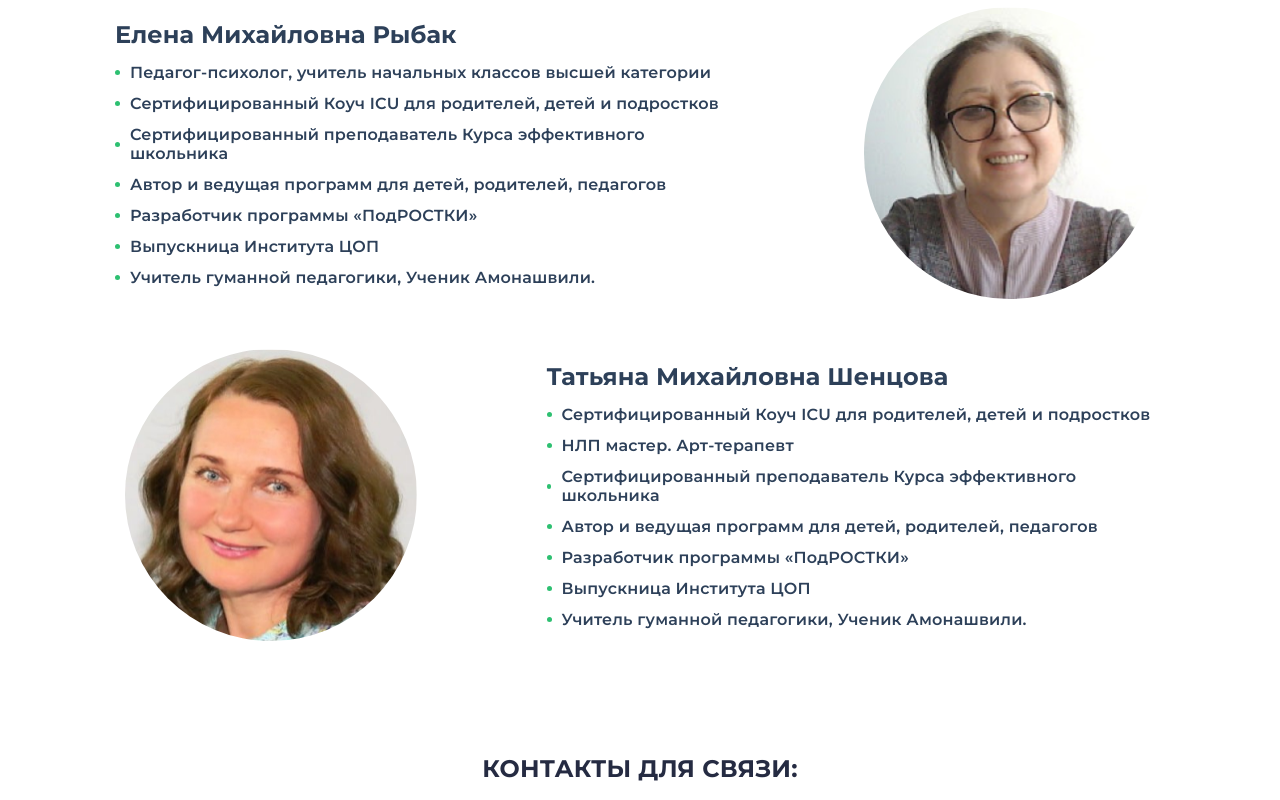
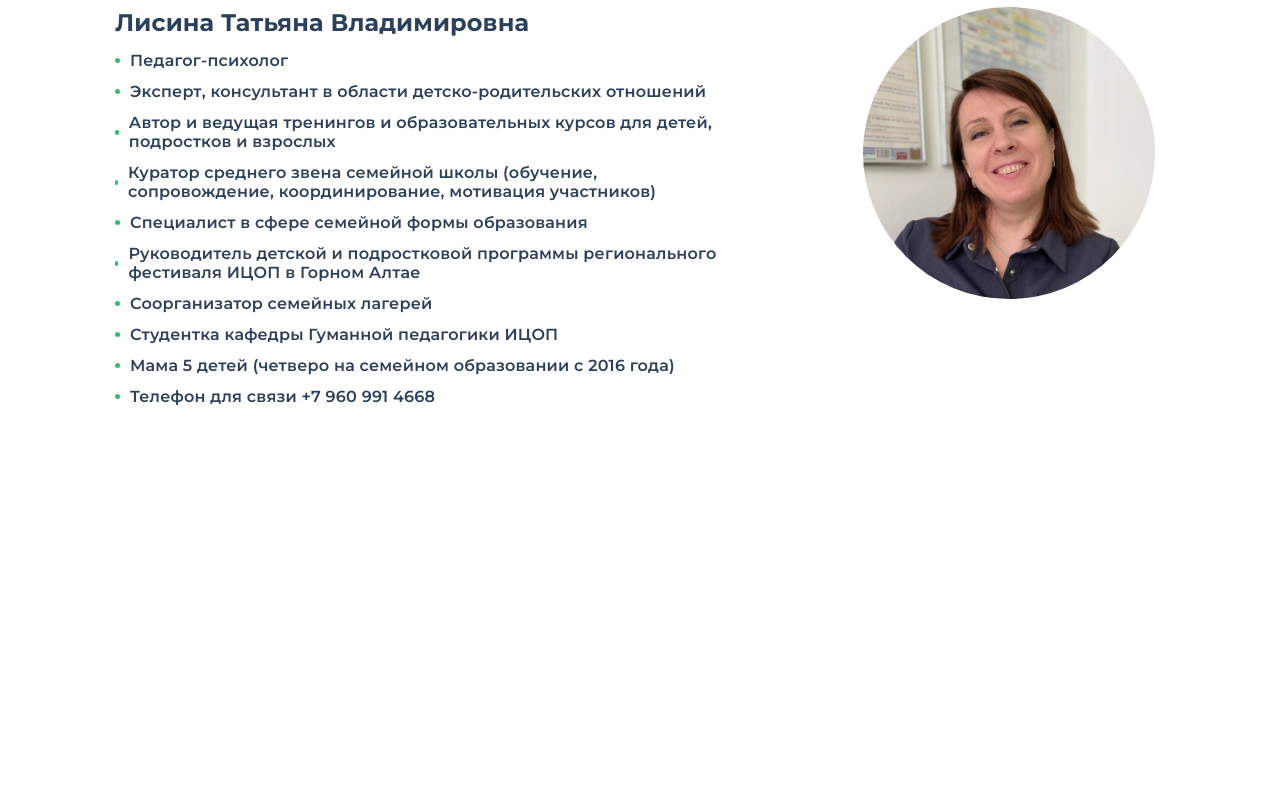
Before and after one commit to Programmapodrostki/page, a plain HTML site: page index.html in a window 1280 px wide. Shown: the part 3920-4720 px from the top of the page. After the commit the page ends 4326 px from the top, so only its background shows below. Drawn offline with nearby package versions, Linux system fonts and the light colour scheme.

Commit message:
Обновление преподавателей

```diff
--- a/index.html
+++ b/index.html
@@ -151,42 +151,23 @@
         </div>
 
         <div class="container list-block teachers-block">
-            <img src="assets/teacher1.jpg" alt="" class="block-image teacher-image mobile">
+            <img src="assets/teacher3.jpg" alt="" class="block-image teacher-image mobile">
             <ul class="list">
-                <p class="list__title-teacher">Елена Михайловна Рыбак</p>
-                <li>Педагог-психолог, учитель начальных классов высшей категории</li>
-                <li>Сертифицированный Коуч ICU для родителей, детей и подростков</li>
-                <li>Сертифицированный преподаватель Курса эффективного школьника</li>
-                <li>Автор и ведущая программ для детей, родителей, педагогов</li>
-                <li>Разработчик программы «ПодРОСТКИ»</li>
-                <li>Выпускница Института ЦОП</li>
-                <li>Учитель гуманной педагогики, Ученик Амонашвили.</li>
+                <p class="list__title-teacher">Лисина Татьяна Владимировна</p>
+                <li>Педагог-психолог</li>
+                <li>Эксперт, консультант в области детско-родительских отношений</li>
+                <li>Автор и ведущая тренингов и образовательных курсов для детей, подростков и взрослых</li>
+                <li>Куратор среднего звена семейной школы (обучение, сопровождение, координирование, мотивация участников)</li>
+                <li>Специалист в сфере семейной формы образования</li>
+                <li>Руководитель детской и подростковой программы  регионального фестиваля ИЦОП в Горном Алтае</li>
+                <li>Соорганизатор семейных лагерей</li>
+                <li>Студентка кафедры  Гуманной педагогики ИЦОП</li>
+                <li>Мама 5 детей (четверо на семейном образовании с 2016 года)</li>
+                <li>Телефон для связи +7 960 991 4668</li>
             </ul>
-            <img src="assets/teacher1.jpg" alt="" class="block-image teacher-image desktop">
+            <img src="assets/teacher3.jpg" alt="" class="block-image teacher-image desktop">
         </div>
 
-        <div class="container list-block teachers-block block-50">
-            <img src="assets/teacher2.jpg" alt="" class="block-image teacher-image">
-            <ul class="list">
-                <p class="list__title-teacher">Татьяна Михайловна Шенцова</p>
-                <li>Сертифицированный Коуч ICU для родителей, детей и подростков</li>
-                <li>НЛП мастер. Арт-терапевт</li>
-                <li>Сертифицированный преподаватель Курса эффективного школьника</li>
-                <li>Автор и ведущая программ для детей, родителей, педагогов</li>
-                <li>Разработчик программы «ПодРОСТКИ»</li>
-                <li>Выпускница Института ЦОП</li>
-                <li>Учитель гуманной педагогики, Ученик Амонашвили.</li>
-            </ul>
-        </div>
-
-
-        <div class="container contacts-block block-112">
-            <h2 class="block-title contacts-block__title">КОНТАКТЫ ДЛЯ СВЯЗИ:</h2>
-            <div class="contacts-block__contact-container">
-                <img src="assets/contact2.jpg" alt="">
-                <div class="contacts-block__contact">Старший куратор программы «ПодРОСТКИ» - <br>Крупицкая Елена Владимировна<a href="tel:89028282416">+79028282416</a></div>
-            </div>
-        </div>
     </div>
 </body>
 
```
